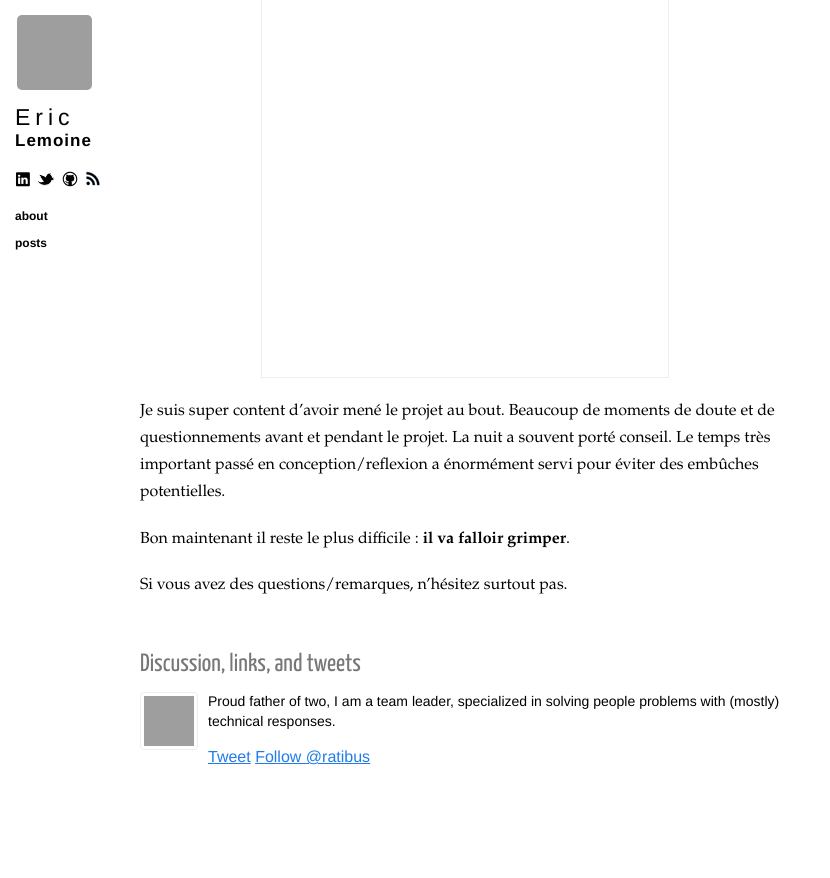
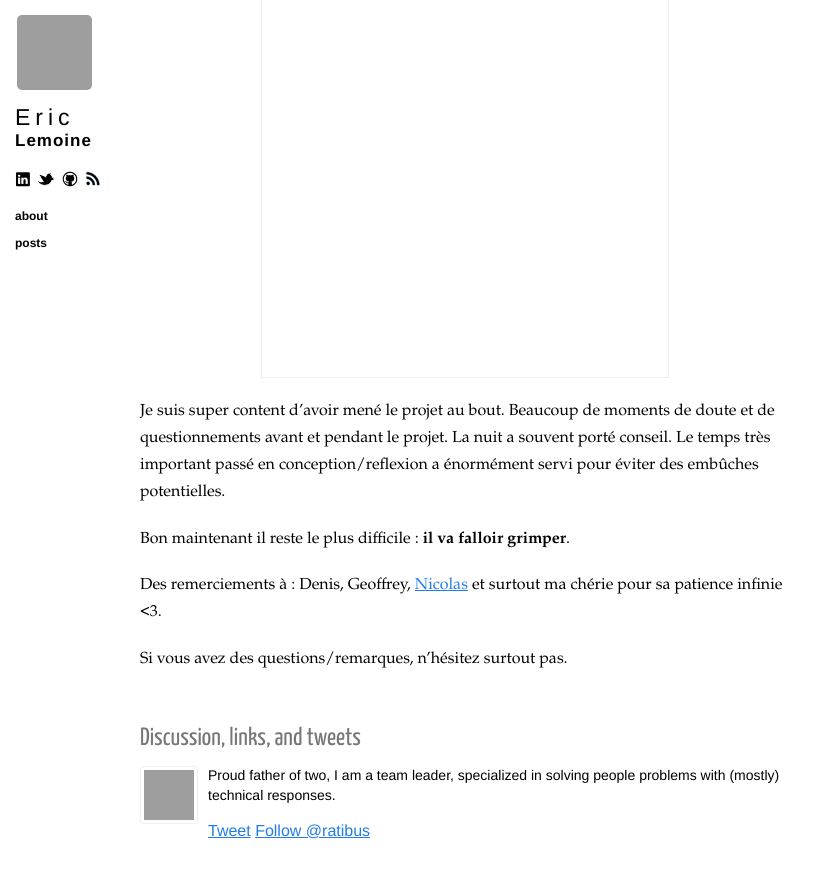
Before and after one commit to ratibus/ratibus.github.io, a Jekyll site: the page built from _posts/2017-05-19-une-moonboard-dans-mon-garage.markdown, in a window 1280 px wide and 900 px high, scrolled down 19572 px, cut to the strip 0-878 px from the top of the window. Shown: the whole strip, without its empty margins (0-830 px from the left). Built offline with Jekyll 4.4.1, drawn with Linux system fonts in a browser that asks for light colours; nearby versions of some CDN libraries; comment, search, counter and statistics services are not loaded; before the commit the page ends 20398 px from its top, so only the background shows below that; grey boxes are pictures that could not be loaded.

Commit message:
Moonboard: thanks for the support :)

```diff
--- a/_posts/2017-05-19-une-moonboard-dans-mon-garage.markdown
+++ b/_posts/2017-05-19-une-moonboard-dans-mon-garage.markdown
@@ -324,4 +324,7 @@ servi pour éviter des embûches potentielles.
 
 Bon maintenant il reste le plus difficile : **il va falloir grimper**.
 
+Des remerciements à : Denis, Geoffrey, [Nicolas](https://twitter.com/nraynaud)
+et surtout ma chérie pour sa patience infinie <3.
+
 Si vous avez des questions/remarques, n'hésitez surtout pas.
```
